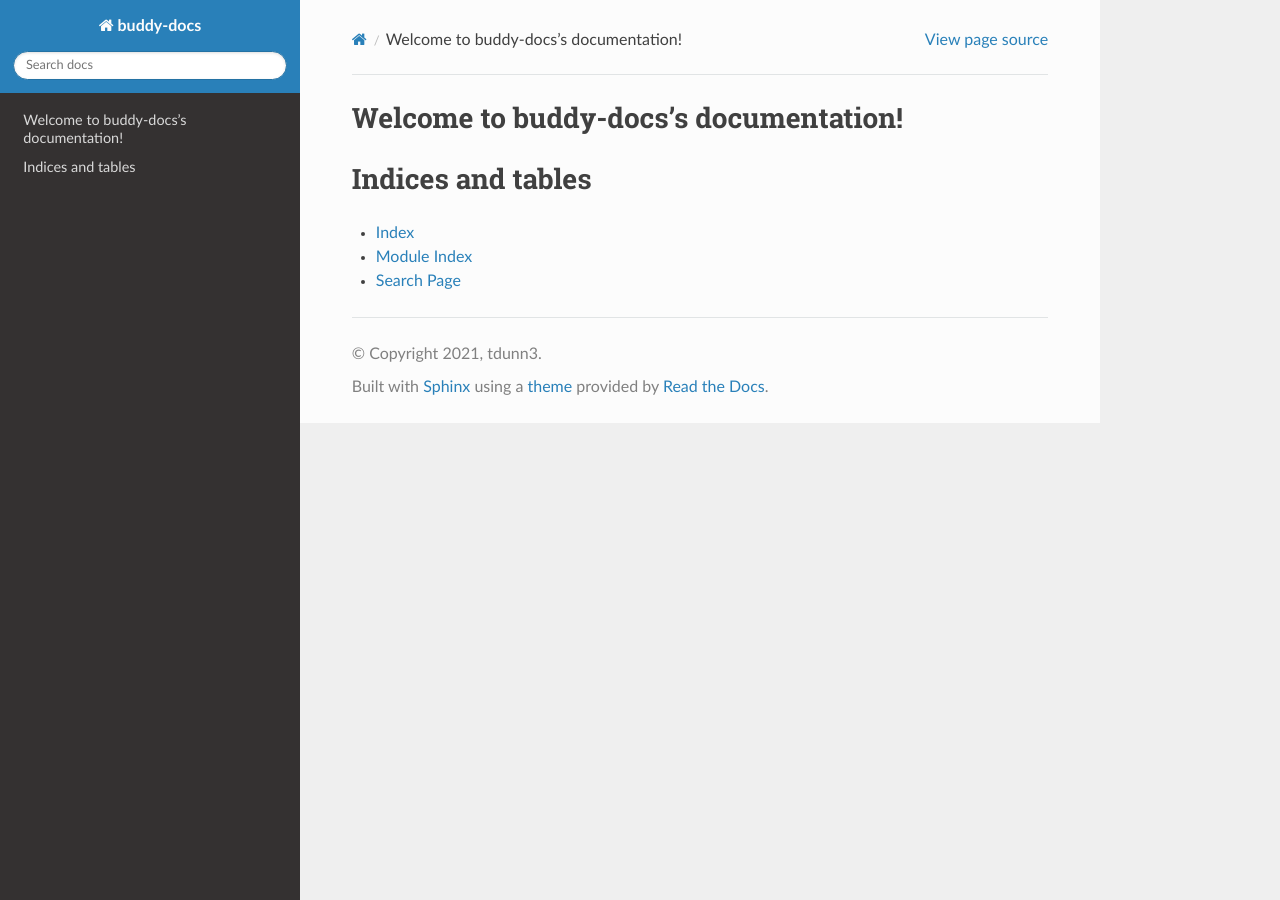
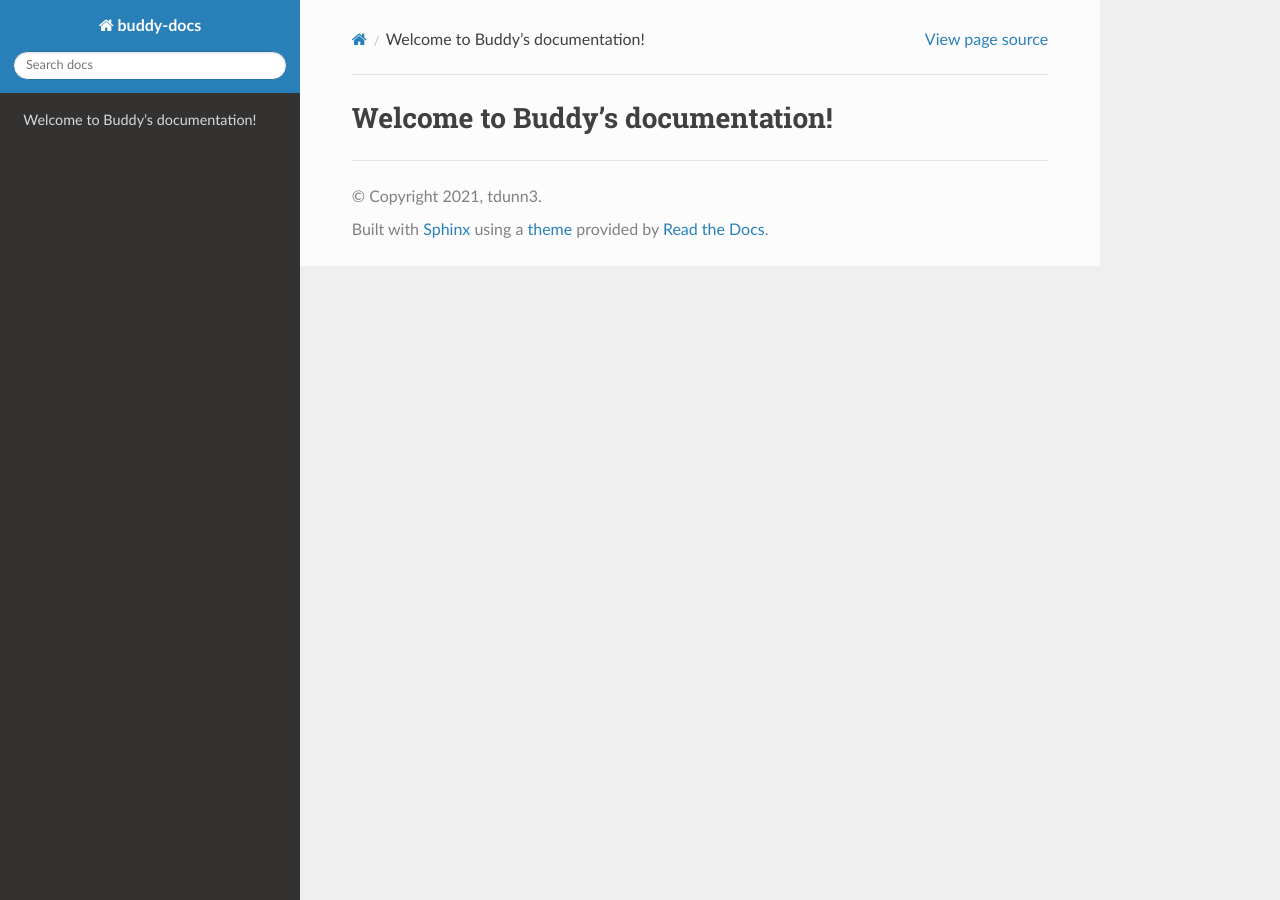
Before and after one commit to UCO-HPC/buddy-documentation, a Sphinx documentation site: the page built from docs/index.rst, in a window 1280 px wide. Built offline with Sphinx 7.4.7 and the Read the Docs theme 2.0.0, drawn with Linux system fonts in a browser that asks for light colours.

Commit message:
Customize index.rst

```diff
--- a/docs/conf.py
+++ b/docs/conf.py
@@ -28,6 +28,9 @@ author = 'tdunn3'
 # extensions coming with Sphinx (named 'sphinx.ext.*') or your custom
 # ones.
 extensions = [
+    'sphinx.ext.todo',
+    'sphinx.ext.viewcode',
+    'sphinx.ext.autodoc',
 ]
 
 # Add any paths that contain templates here, relative to this directory.
--- a/docs/index.rst
+++ b/docs/index.rst
@@ -3,18 +3,9 @@
    You can adapt this file completely to your liking, but it should at least
    contain the root `toctree` directive.
 
-Welcome to buddy-docs's documentation!
-======================================
+Welcome to Buddy's documentation!
+=================================
 
 .. toctree::
    :maxdepth: 2
    :caption: Contents:
-
-
-
-Indices and tables
-==================
-
-* :ref:`genindex`
-* :ref:`modindex`
-* :ref:`search`
```
Also changed, not shown: 3 other files.
